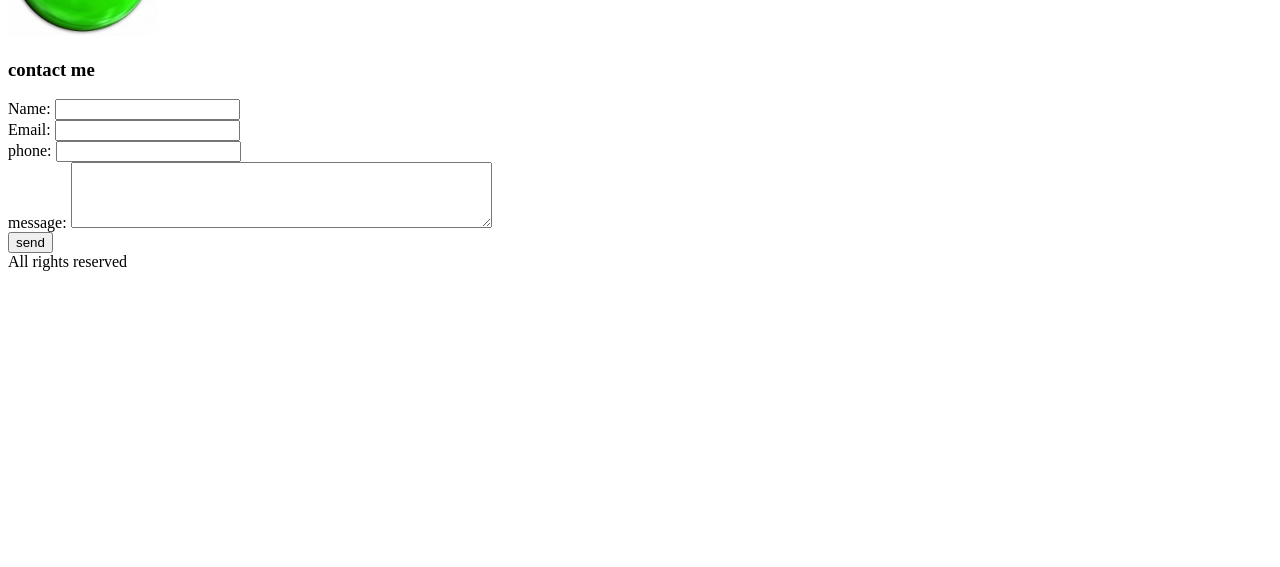
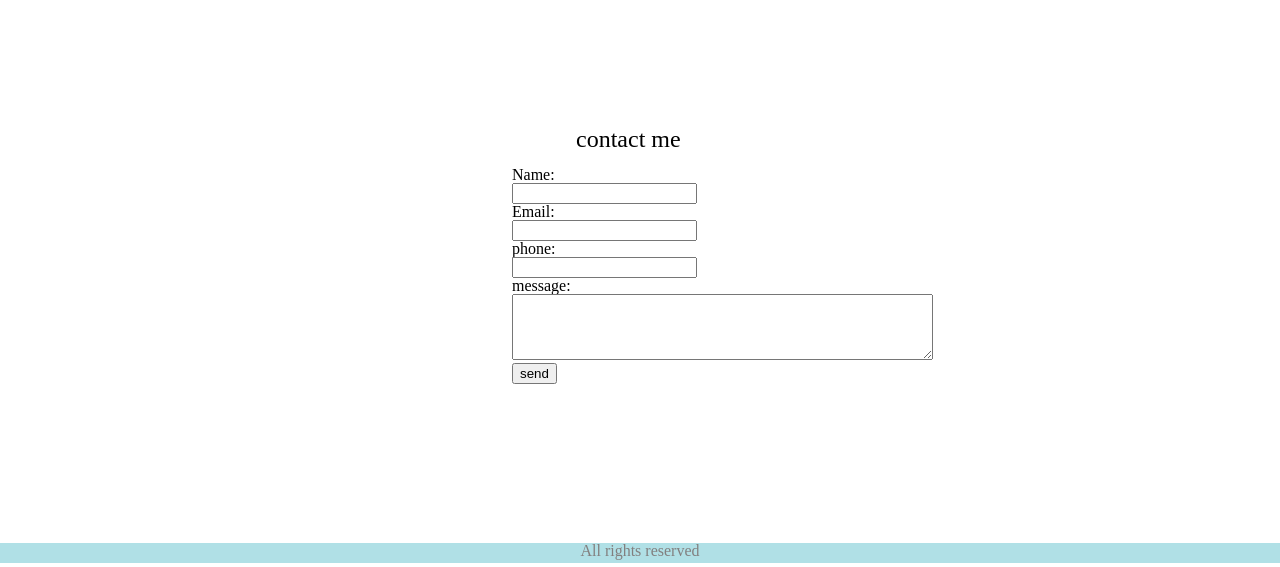
Before and after one commit to AnasNemrawi/todo-project, a plain HTML site: page about.html in a window 1280 px wide. Shown: the part 233-800 px from the top of the page. Drawn offline with Linux system fonts and the light colour scheme; the site is published under a folder, as on GitHub Pages, so addresses that start at the root find nothing.

Commit message:
adding css file

```diff
--- a/about.html
+++ b/about.html
@@ -7,8 +7,8 @@
     <title>todo</title>
 </head>
 <html>
-    <link rel="stylesheet" href="/css/reset.css">
-    <link rel="stylesheet" href="/css/style.css">
+    <link rel="stylesheet" href="css/reset.css">
+    <link rel="stylesheet" href="css/style.css">
 
     <body>
         <header>
```
Also changed, not shown: index.html (+2 -2 lines).
